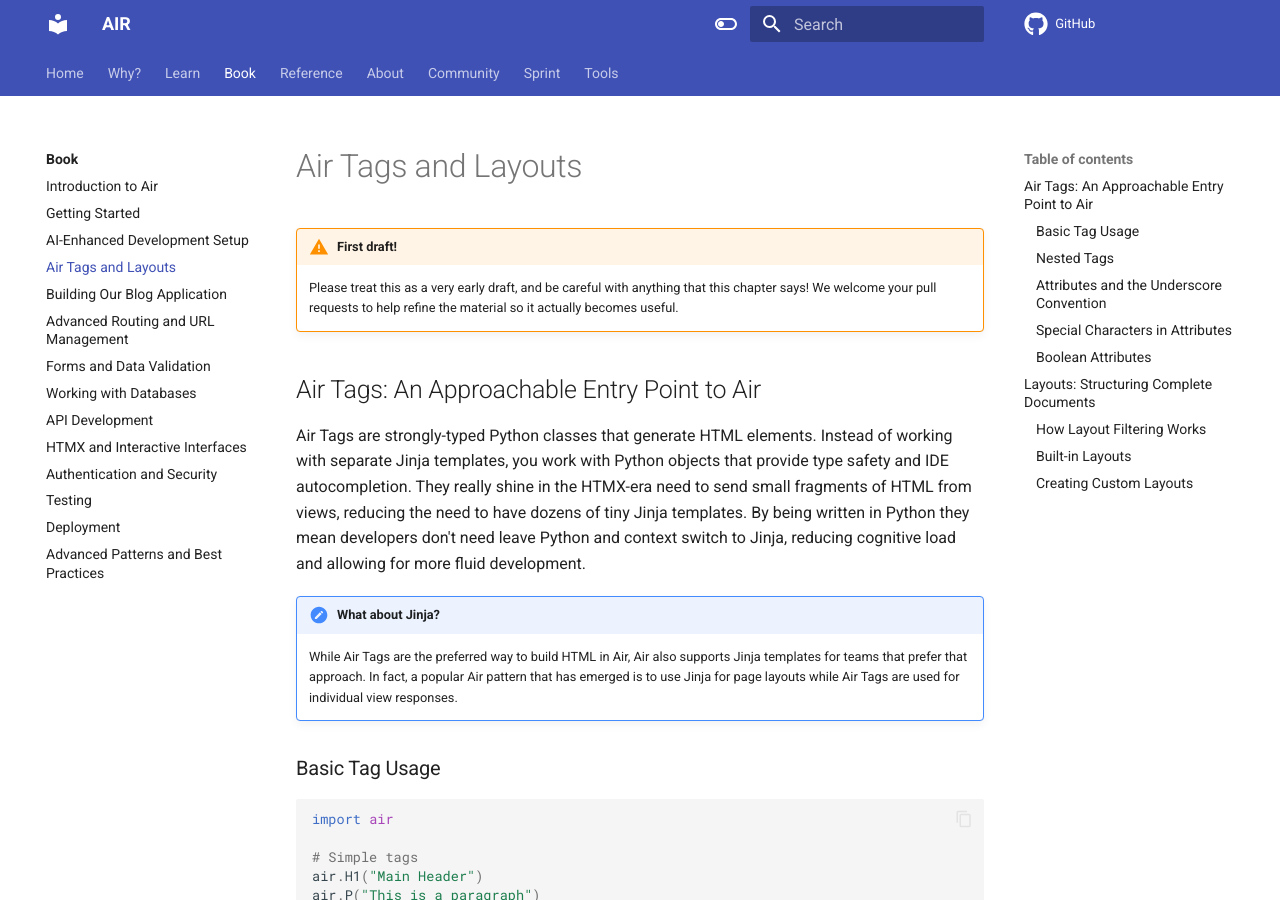
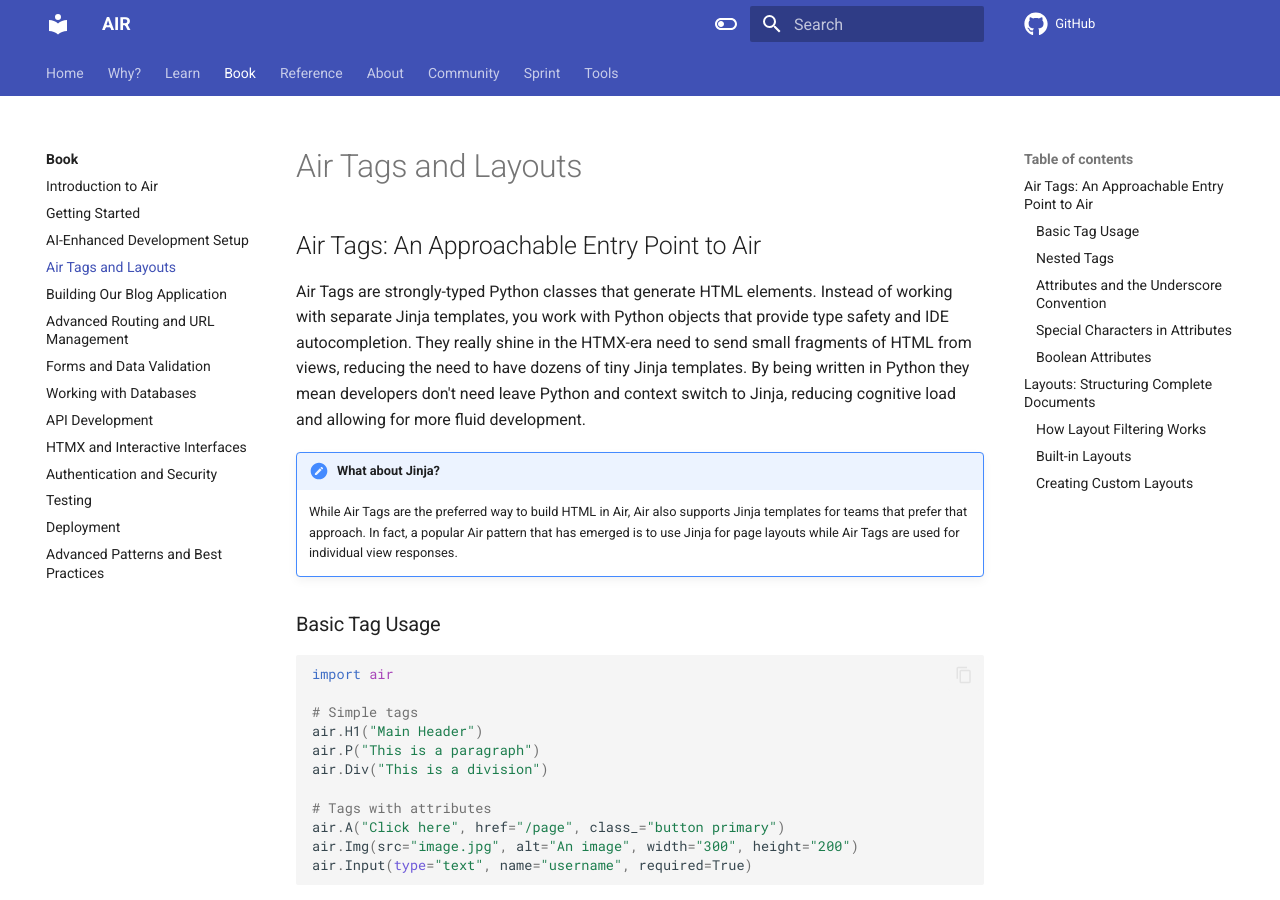
Before and after one commit to feldroy/air, an MkDocs documentation site: the page built from docs/book/04-air-tags-and-layouts.md, in a window 1280 px wide and 900 px high. Built offline with MkDocs 1.6.1 and Material for MkDocs 9.7.7, drawn with Linux system fonts in a browser that asks for light colours; comment, search, counter and statistics services are not loaded.

Commit message:
General cleanp

```diff
--- a/docs/book/04-air-tags-and-layouts.md
+++ b/docs/book/04-air-tags-and-layouts.md
@@ -1,8 +1,4 @@
 # Air Tags and Layouts
-
-!!! warning "First draft!"
-
-    Please treat this as a very early draft, and be careful with anything that this chapter says! We welcome your pull requests to help refine the material so it actually becomes useful.
 
 ## Air Tags: An Approachable Entry Point to Air
 
```
Also changed, not shown: docs/book/05-building-blog-application.md (+0 -4 lines), docs/book/06-advanced-routing.md (+0 -4 lines), 1 other file.
